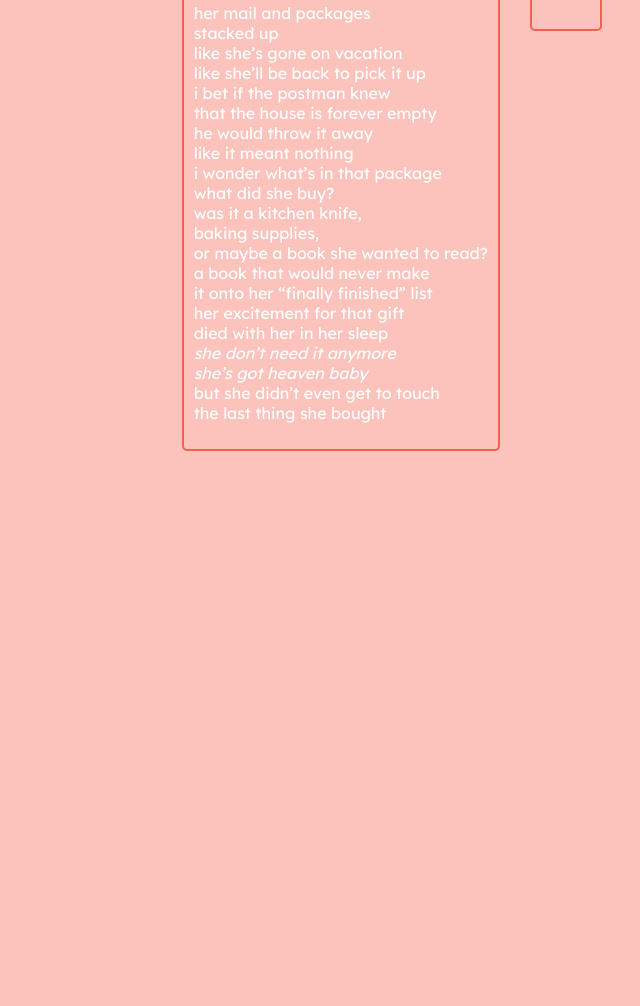
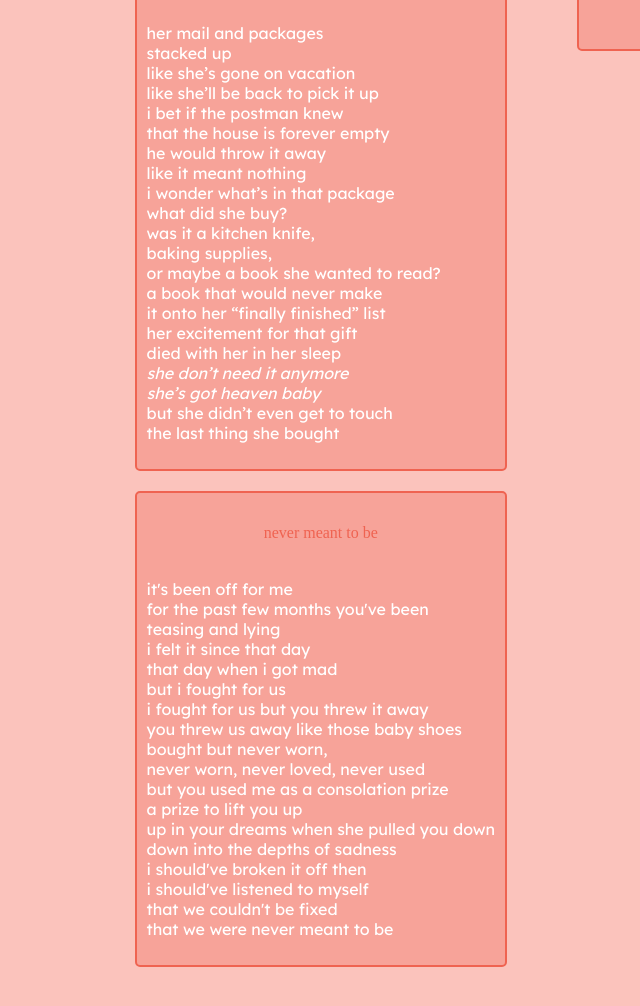
Before and after one commit to ayushi-the-troll/ayushi-poetry-website, a plain HTML site: page index.html in a window 1280 px wide. Shown: the part 360-1366 px from the top of the page, without its empty margins (248-888 px from the left). Before the commit the page ends 849 px from the top, so only its background shows below. Drawn offline with Linux system fonts and the light colour scheme; a web font is replaced by a local one.

Commit message:
new poem

```diff
--- a/index.html
+++ b/index.html
@@ -27,7 +27,10 @@
                 <h4>lost packages</h4>
                 <p>her mail and packages</br>stacked up</br>like she’s gone on vacation</br>like she’ll be back to pick it up</br>i bet if the postman knew</br>that the house is forever empty</br>he would throw it away</br>like it meant nothing</br>i wonder what’s in that package</br>what did she buy?</br>was it a kitchen knife,</br>baking supplies,</br>or maybe a book she wanted to read?</br>a book that would never make</br>it onto her “finally finished” list</br>her excitement for that gift</br>died with her in her sleep</br>   <em>she don’t need it anymore</em></br>    <em>she’s got heaven baby</em></br>but she didn’t even get to touch</br>the last thing she bought</p>
             </div>
-
+            <div class="poem">
+                <h4>never meant to be</h4>
+                <p>it's been off for me</br>for the past few months you've been</br>teasing and lying</br>i felt it since that day</br>that day when i got mad</br>but i fought for us</br>i fought for us but you threw it away</br>you threw us away like those baby shoes</br>bought but never worn,</br>never worn, never loved, never used</br>but you used me as a consolation prize</br>a prize to lift you up</br>up in your dreams when she pulled you down</br>down into the depths of sadness</br>i should've broken it off then</br>i should've listened to myself</br>that we couldn't be fixed</br>that we were never meant to be</p>
+            </div>
 
         </div>
 
--- a/styles.css
+++ b/styles.css
@@ -81,8 +81,9 @@ p {
 .column {
     display: flex;
     flex-direction: column;
-    align-items: center;
+    align-items: left;
     margin: 10px;
+    padding: 10px;
 }
 
 .poem {
@@ -91,8 +92,10 @@ p {
     justify-content: left;
     align-items: left;
     padding: 10px;
+    margin: 10px;
     border-radius: 5px;
     border-color: #EF6351;
     border-width: 2px;
     border-style: solid;
+    background-color: #F7A399;
 }
```
